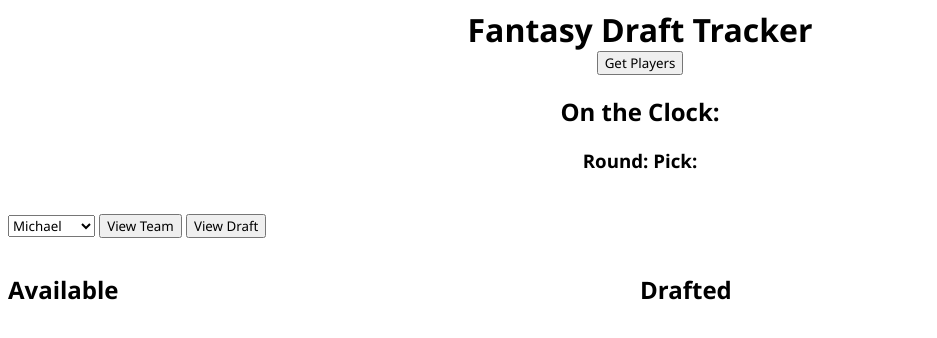
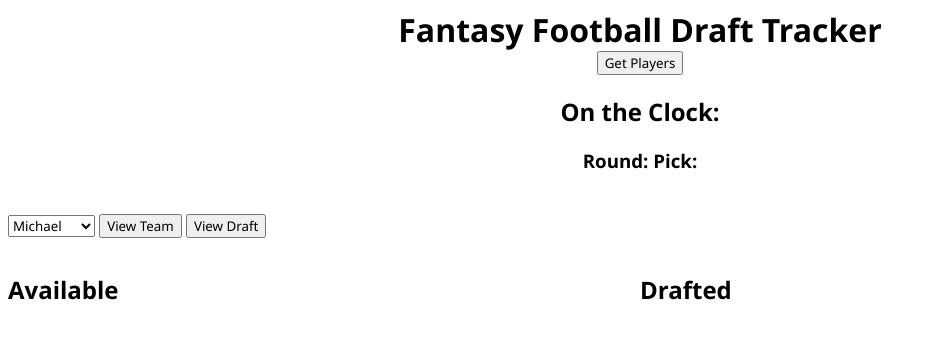
Before and after one commit to mbenham1/fantasy, a website: page public/fantasy.html in a window 1280 px wide. Shown: the whole page, without its empty margins (0-937 px from the left). Drawn offline with nearby package versions, Linux system fonts and the light colour scheme.

Commit message:
checking in

```diff
--- a/public/fantasy.html
+++ b/public/fantasy.html
@@ -12,7 +12,7 @@
 
 <body>
 
-    <h1 style="margin: 0 auto; text-align: center">Fantasy Draft Tracker</h1>
+    <h1 style="margin: 0 auto; text-align: center">Fantasy Football Draft Tracker</h1>
 
     <div style="margin: 0 auto; text-align: center">
         <button id="scrape">Get Players</button>
```
